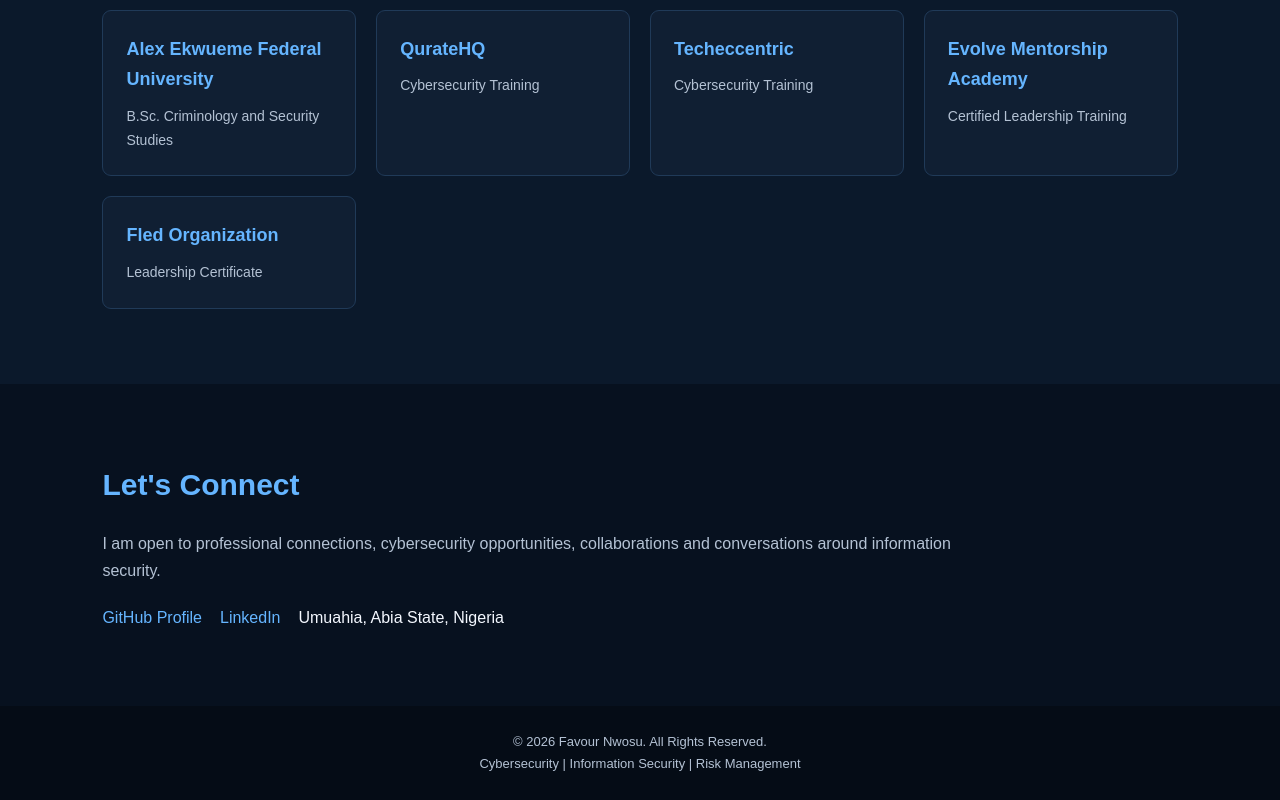
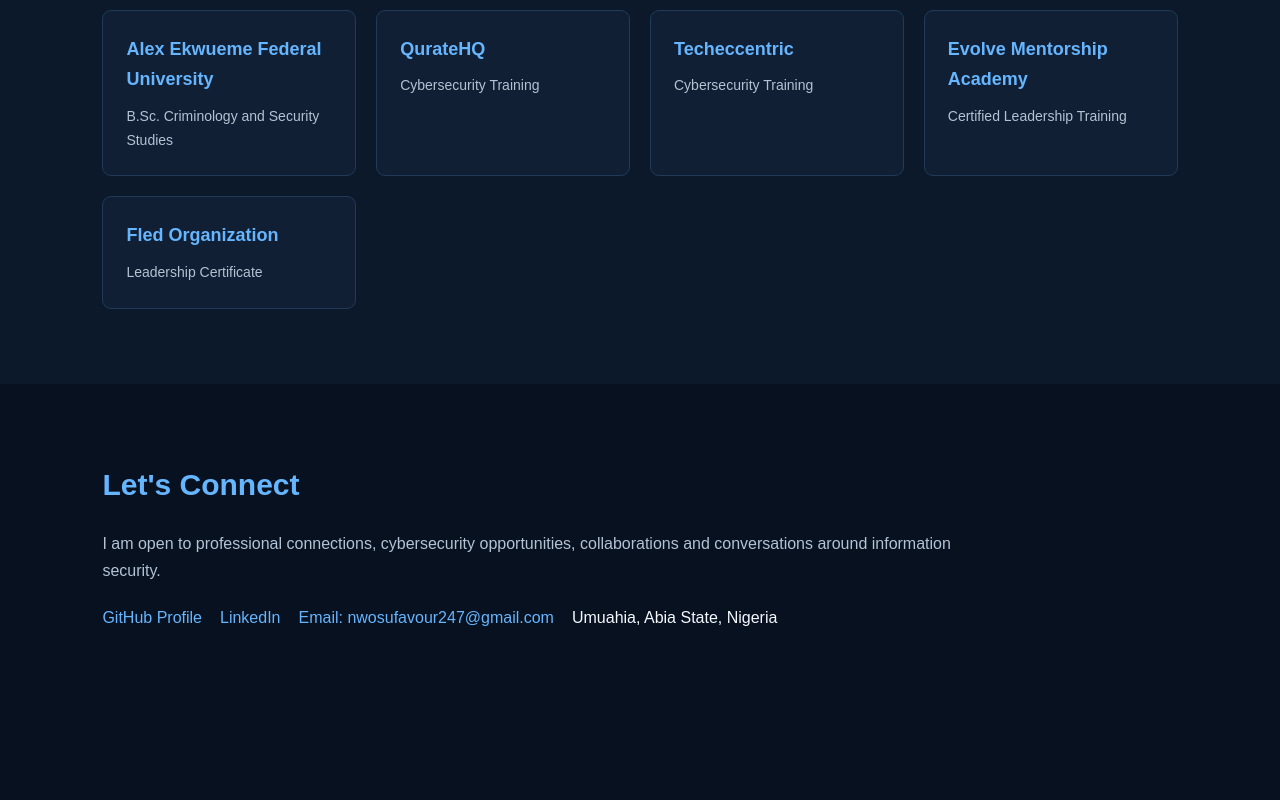
Before and after one commit to nwosufavour247-coder/FavourNwosu.github.io, a plain HTML site: page index.html in a window 1280 px wide. Shown: the part 4229-5029 px from the top of the page. After the commit the page ends 4935 px from the top, so only its background shows below. Drawn offline with Linux system fonts and the light colour scheme.

Commit message:
Create professional cybersecurity portfolio

```diff
--- a/index.html
+++ b/index.html
@@ -555,14 +555,9 @@
     LinkedIn
   </a>
 
+  <a href="mailto:nwosufavour247@gmail.com">
+    Email: nwosufavour247@gmail.com
+  </a>
+
   <span>Umuahia, Abia State, Nigeria</span>
 </div>
-  </section>
-
-  <footer>
-    <p>© 2026 Favour Nwosu. All Rights Reserved.</p>
-    <p>Cybersecurity | Information Security | Risk Management</p>
-  </footer>
-
-</body>
-</html>
```
Lines whose indentation alone changed are shown as unchanged.
